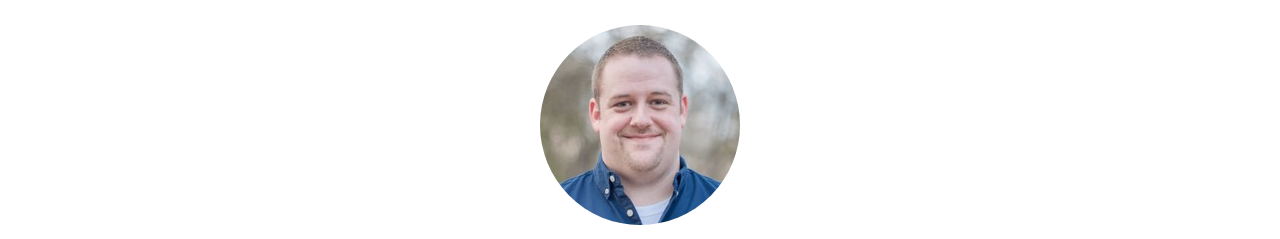
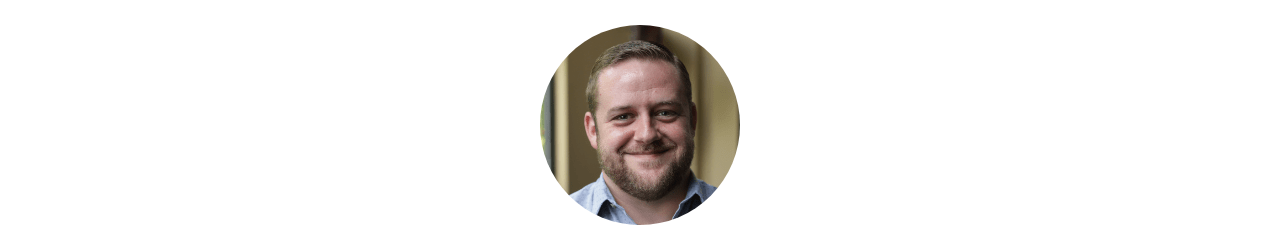
Before and after one commit to erickpece/pece-website, a plain HTML site: page index.html in a window 1280 px wide. Shown: the top 239 px of the page. Drawn offline with Linux system fonts and the light colour scheme.

Commit message:
Updated photo

```diff
--- a/index.html
+++ b/index.html
@@ -39,7 +39,7 @@
 		</script>
 
 		<header>
-			<img src="images/erick.jpeg" alt="Photo of Erick Pece" id="profile-photo" >
+			<img src="images/erick.png" alt="Photo of Erick Pece" id="profile-photo" >
 			<h1>Erick Pece</h1>
 			<h3>IT Professional with experience in System & Network Administration, Development, and Customer Support.</h3>
 		</header>
```
Also changed, not shown: images/erick.jpeg (deleted), images/erick.png (added).
